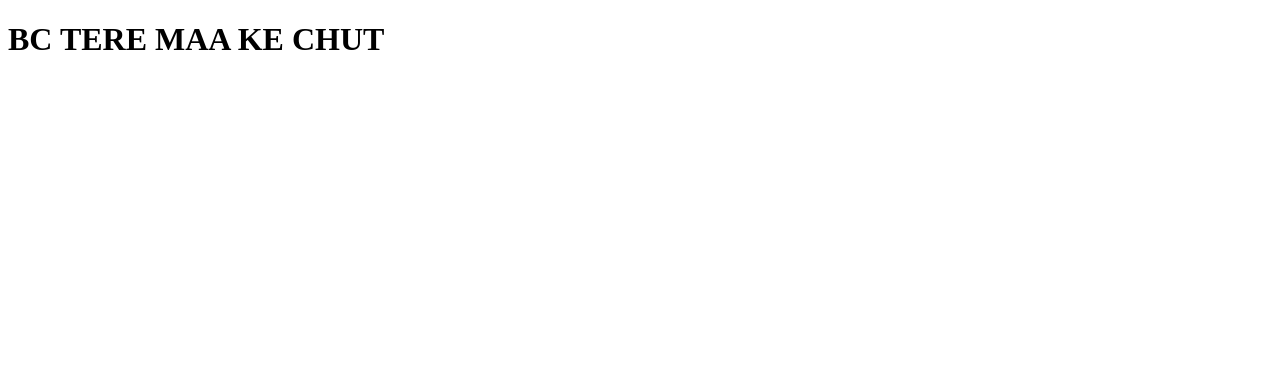
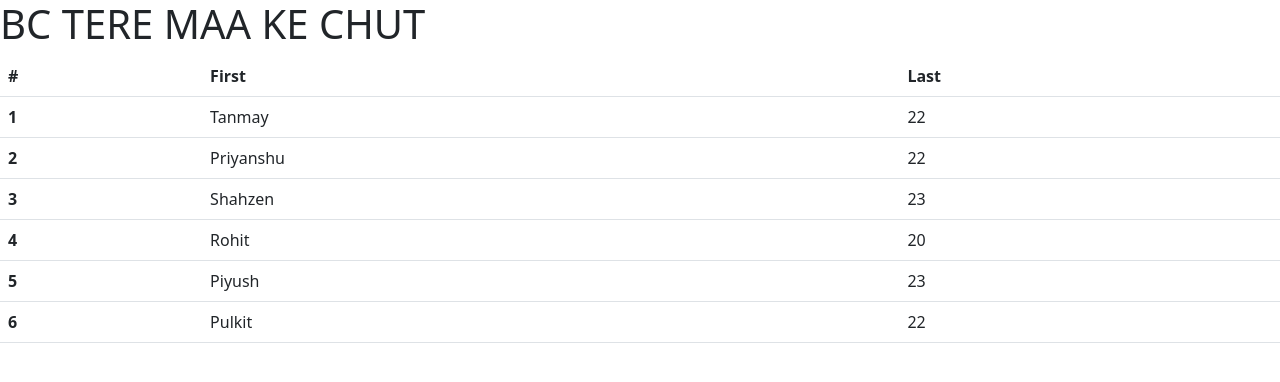
Before and after one commit to tanmayiitj/DjangoTutorial, a Django app: page / in a window 1280 px wide. Shown: the top 382 px of the page. Run offline with Django 4.2, Linux system fonts and the light colour scheme.

Commit message:
second commit

```diff
--- a/core/home/templates/index.html
+++ b/core/home/templates/index.html
@@ -6,10 +6,32 @@
         <title>Django Tutorial</title>
         <meta name="description" content="">
         <meta name="viewport" content="width=device-width, initial-scale=1">
-        <link rel="stylesheet" href="">
+
+<link href="https://cdn.jsdelivr.net/npm/bootstrap@5.3.0/dist/css/bootstrap.min.css" rel="stylesheet">
+<script src="https://cdn.jsdelivr.net/npm/bootstrap@5.3.0/dist/js/bootstrap.bundle.min.js"></script>
+
     </head>
     <body>
         <h1> BC TERE MAA KE CHUT </h1>
+        <table class="table table-hover">
+            <thead>
+              <tr>
+                <th scope="col">#</th>
+                <th scope="col">First</th>
+                <th scope="col">Last</th>
+              </tr>
+            </thead>
+            <tbody>
+                {% for value in peoples %}
+              <tr>
+
+                <th scope="row">{{forloop.counter}}</th>
+                <td>{{value.name}}</td>
+                <td>{{value.age}}</td>
+              </tr>
+              {% endfor %}
+            </tbody>
+          </table>
         <script src="" async defer></script>
     </body>
 </html>
--- a/core/home/views.py
+++ b/core/home/views.py
@@ -3,8 +3,16 @@ from django.shortcuts import render
 # Create your views here.
 
 from django.http import HttpResponse
-def home(request):
-    return render(request, "index.html")
-
 def success_page(request):
     return HttpResponse("Hey again fucker!!")
+def home(request):
+    people = [
+        {'name':'Tanmay', 'age':22},
+        {'name':'Priyanshu', 'age':22},
+        {'name':'Shahzen', 'age':23},
+        {'name':'Rohit', 'age':20},
+        {'name':'Piyush', 'age':23},
+        {'name':'Pulkit', 'age':22},
+    ]
+
+    return render(request,"index.html",context={'peoples':people})
```
